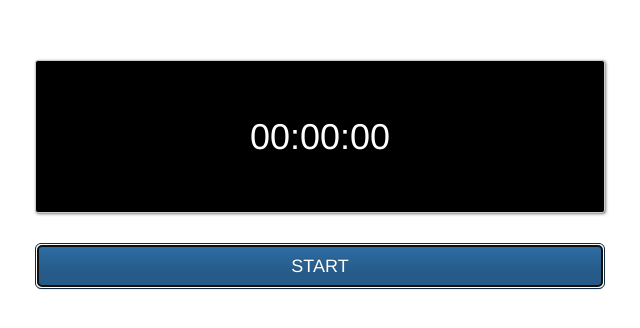
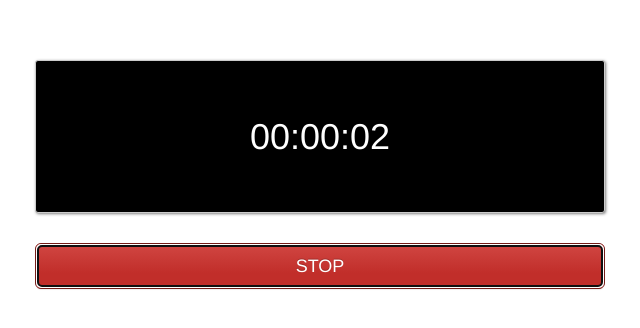
Before and after one commit to 3FT/show_room, a plain HTML site: page chapter06/index.html in a window 1280 px wide. Both pictures are taken after a click on the button "START". Shown: the whole page, without its empty margins (320-960 px from the left). Drawn offline with nearby package versions, Linux system fonts and the light colour scheme.

Commit message:
chapter6（イベントドリブン）まで完了

```diff
--- a/chapter06/index.html
+++ b/chapter06/index.html
@@ -18,10 +18,63 @@
 <body>
     <div class="container">
         <p id="timer">00:00:00</p>
-
         <div>
             <button id="start_stop" class="btn btn-lg btn-primary">START</button>
         </div>
+        <script>
+
+            //グローバル変数を定義
+            var start
+
+            //ゼロを付ける関数
+            var addZero = function(value){
+                if (value<10){
+                    value = "0"+value;
+                }
+                return value;
+            }
+
+            var timer_id;
+            //イベントドリブンにする
+            document.getElementById('start_stop').addEventListener('click',function(){
+                if (this.innerHTML == 'START'){
+                    //スタート用インスタンス作成
+                    start = new Date();
+
+                    timer_id = setInterval(goTimer,10);
+
+                    //トグルボタンにする
+                    this.innerHTML = 'STOP';
+                    this.classList.remove('btn-primary');
+                    this.classList.add('btn-danger');
+                } else{
+                    clearInterval(timer_id);
+                    this.innerHTML = 'START';
+                    this.classList.remove('btn-danger');
+                    this.classList.add('btn-primary');
+                }
+            });
+            //タイマー処理
+            var goTimer = function(){
+                //ストップ用インスタンス
+                var now = new Date();
+
+                var milli = now.getTime()-start.getTime();
+                var seconds = Math.floor(milli/1000);
+                var minutes = Math.floor(seconds/60);
+                var hours = Math.floor(minutes/60);
+
+                seconds = seconds - minutes*60;
+                minutes = minutes - hours*60;
+
+                //表示
+                document.getElementById('timer').innerHTML
+                = addZero(hours) + ':' + addZero(minutes) + ':' + addZero(seconds);
+
+            }
+
+
+        </script>
     </div>
 </body>
 </html>
```
